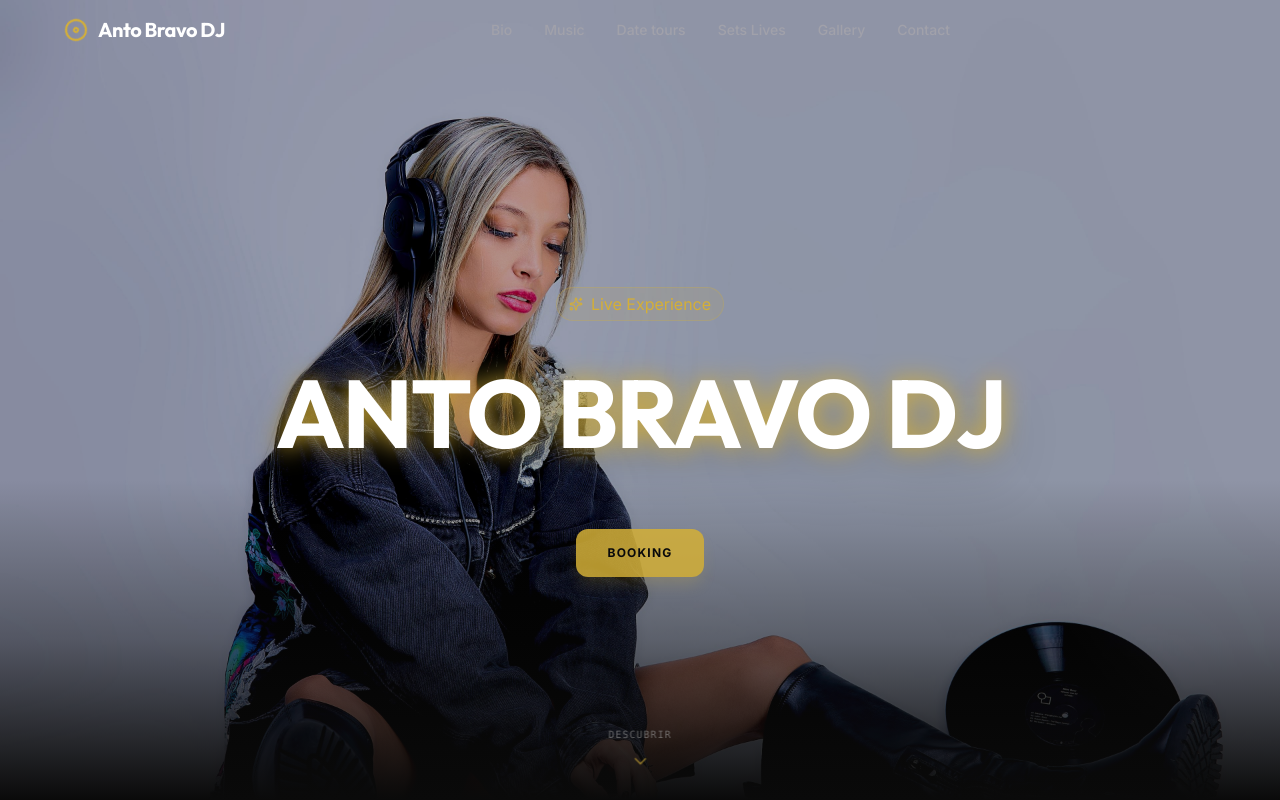
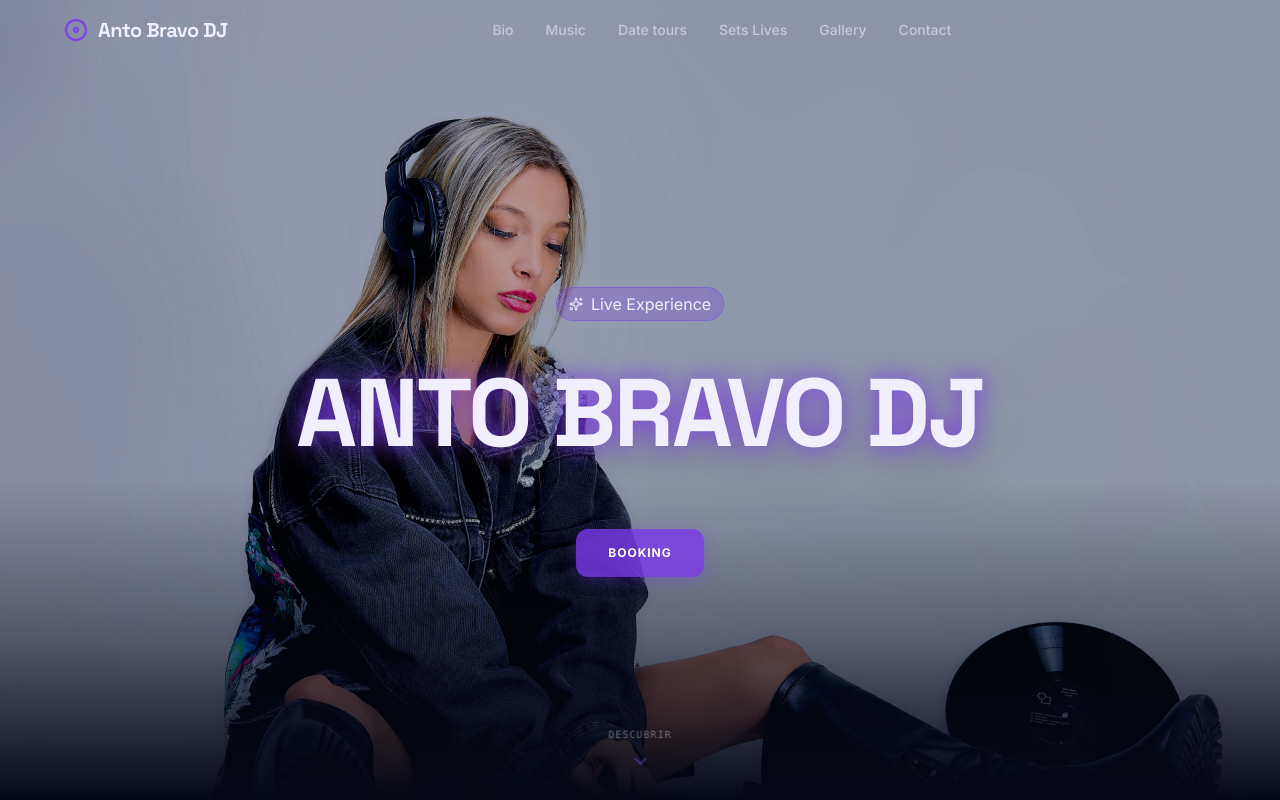
Before and after one commit to agubenitez/stagekit-salvajedj, a Next.js app: page / in a window 1280 px wide. Shown: the top 800 px of the page. Built offline with nearby package versions, Linux system fonts and the light colour scheme.

Commit message:
SalvajeDjPreset

```diff
--- a/config/landingdj.config.json
+++ b/config/landingdj.config.json
@@ -1,6 +1,6 @@
 {
-  "designPreset": "gold",
-  "validDesignPresets": ["gold", "neon", "slate", "pearl", "ember", "frost", "sienna", "vapor", "barbie", "barbie-dark"],
+  "designPreset": "SalvajeDjPreset",
+  "validDesignPresets": ["gold", "neon", "slate", "pearl", "ember", "frost", "sienna", "vapor", "barbie", "barbie-dark", "SalvajeDjPreset"],
 
   "artisticName": "Anto Bravo DJ",
   "slogan": "   ",
--- a/src/features/theme/designPresets.ts
+++ b/src/features/theme/designPresets.ts
@@ -817,4 +817,78 @@ export const DESIGN_PRESETS: Record<string, DesignPreset> = {
       navbarBlur: '12px',
     },
   },
+  'SalvajeDjPreset': {
+    colors: {
+      primary: '#7c3aed',
+      secondary: '#6366f1',
+      accent: '#c026d3',
+      background: '#050815',
+      text: '#e2dff5',
+    },
+    typography: {
+      heading: 'Space Grotesk',
+      body: 'Inter',
+    },
+    tokens: {
+      btnPrimaryBg: '#7c3aed',
+      btnPrimaryBgAlpha: 0.8,
+      btnPrimaryText: '#ffffff',
+      btnPrimaryRadius: '0.75rem',
+      btnPrimaryShadow: '0 4px 14px rgba(124,58,237,0.3)',
+      btnPrimaryHoverBg: '#6d28d9',
+      btnPrimaryHoverShadow: '0 6px 20px rgba(124,58,237,0.4)',
+      btnPrimaryHoverScale: '1.02',
+      btnSecondaryBg: 'rgba(124,58,237,0.10)',
+      btnSecondaryText: '#a78bfa',
+      btnSecondaryHoverBg: 'rgba(124,58,237,0.18)',
+      cardBg: 'rgba(12,18,34,0.55)',
+      cardBgHover: 'rgba(16,24,44,0.70)',
+      cardBgRaised: 'rgba(14,20,38,0.60)',
+      cardBorder: 'rgba(124,58,237,0.12)',
+      cardBorderHover: 'rgba(124,58,237,0.25)',
+      cardRadius: '1rem',
+      cardShadow: '0 8px 20px rgba(0,0,0,0.25)',
+      cardHoverTransform: 'translateY(-4px)',
+      cardHoverShadow: '0 12px 30px rgba(0,0,0,0.35)',
+      cardLeftBorder: 'none',
+      sectionBg: '#050815',
+      sectionBgMid: '#080c1e',
+      sectionBgAlt: '#0c1128',
+      inputBg: 'rgba(6,10,20,0.70)',
+      inputBorder: 'rgba(124,58,237,0.12)',
+      inputRadius: '0.75rem',
+      inputText: '#e2dff5',
+      inputPlaceholder: 'rgba(226,223,245,0.20)',
+      inputFocusBorder: '#7c3aed',
+      inputFocusRing: 'rgba(124,58,237,0.15)',
+      badgeBg: 'rgba(124,58,237,0.25)',
+      badgeText: '#f0eeff',
+      badgeBorder: 'rgba(124,58,237,0.35)',
+      badgeRadius: '9999px',
+      navbarBg: 'rgba(5,8,21,0.85)',
+      navbarBorder: 'rgba(124,58,237,0.06)',
+      navbarText: '#c8c4e0',
+      navbarHoverText: '#a78bfa',
+      selectionBg: '#7c3aed',
+      selectionText: '#ffffff',
+      textMuted: '#8a8aa0',
+      headingColor: '#f0eeff',
+      textLabelColor: '#a0a0b8',
+      textSecondaryColor: '#7a7a90',
+      overlayColor: '#050815',
+      overlayMidColor: 'rgba(5,8,21,0.60)',
+      overlayStrongColor: 'rgba(5,8,21,0.80)',
+      overlayFaintColor: 'rgba(5,8,21,0.20)',
+      navbarShadowColor: 'rgba(0,0,0,0.3)',
+      successColor: '#34d399',
+      errorColor: '#f87171',
+      heroBg: '#02040d',
+      fontWeightHeading: '700',
+      letterSpacingTag: '0.15em',
+      letterSpacingCta: '0.08em',
+      sectionPaddingY: '5rem',
+      sectionHeaderGap: '3rem',
+      navbarBlur: '16px',
+    },
+  },
 };
```
Also changed, not shown: 4 other files (tests, documents, lock files or other folders).
